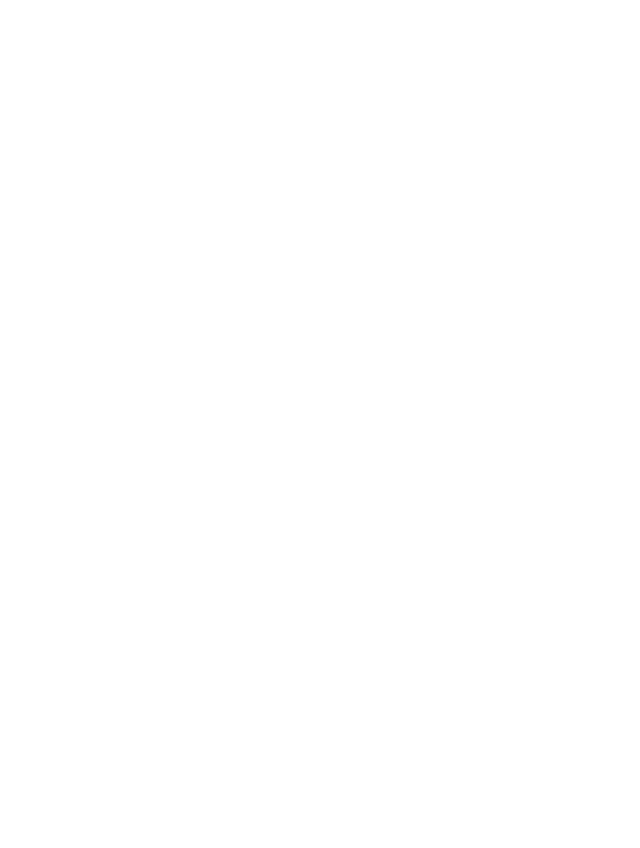
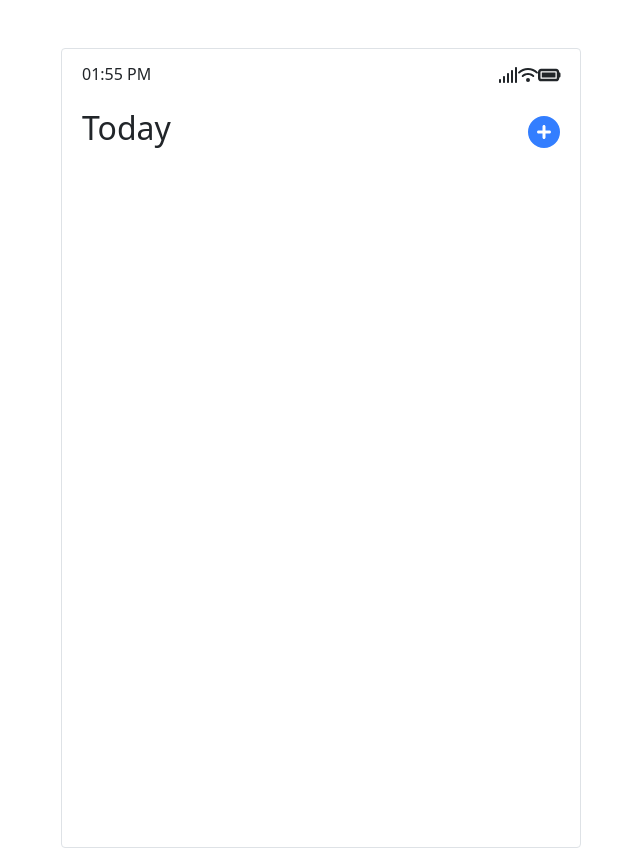
Before and after one commit to amrit56789/Todo-Responsive, a React (Create React App) app: page / in a window 1280 px wide. Shown: the whole page, without its empty margins (319-959 px from the left). Before the commit the page ends 800 px from the top, so only its background shows below. Built offline with nearby package versions, Linux system fonts and the light colour scheme.

Commit message:
Todo app with add and completed functionality

```diff
--- a/public/index.html
+++ b/public/index.html
@@ -1,20 +1,21 @@
 <!DOCTYPE html>
 <html lang="en">
+
 <head>
   <meta charset="utf-8" />
   <link rel="icon" href="%PUBLIC_URL%/favicon.ico" />
   <meta name="viewport" content="width=device-width, initial-scale=1" />
   <meta name="theme-color" content="#000000" />
-    <meta
-      name="description"
-      content="Web site created using create-react-app"
-    />
+  <meta name="description" content="Web site created using create-react-app" />
   <link rel="apple-touch-icon" href="%PUBLIC_URL%/logo192.png" />
   <!--
       manifest.json provides metadata used when your web app is installed on a
       user's mobile device or desktop. See https://developers.google.com/web/fundamentals/web-app-manifest/
     -->
   <link rel="manifest" href="%PUBLIC_URL%/manifest.json" />
+  <link rel="preconnect" href="https://fonts.googleapis.com">
+  <link rel="preconnect" href="https://fonts.gstatic.com" crossorigin>
+  <link href="https://fonts.googleapis.com/css2?family=Poppins&display=swap" rel="stylesheet">
   <!--
       Notice the use of %PUBLIC_URL% in the tags above.
       It will be replaced with the URL of the `public` folder during the build.
@@ -26,6 +27,7 @@
     -->
   <title>Todo App</title>
 </head>
+
 <body>
   <noscript>You need to enable JavaScript to run this app.</noscript>
   <div id="root"></div>
@@ -40,4 +42,5 @@
       To create a production bundle, use `npm run build` or `yarn build`.
     -->
 </body>
+
 </html>
--- a/src/App.js
+++ b/src/App.js
@@ -1,7 +1,8 @@
-import { Todo } from "./Component/Todo";
+import { Todo } from "./Component/Todo/Todo";
+import "../node_modules/bootstrap/dist/css/bootstrap.min.css"
 function App() {
   return (
-    <div className="App">
+    <div className="">
       <Todo />
     </div>
   );
--- /dev/null
+++ b/src/Component/PopUp/Popup.js
@@ -0,0 +1,66 @@
+import React from "react";
+import { useState } from "react";
+
+export const Popup = ({ popupModal, setpopupModal, inputVal, setInputVal, showItems, setShowItems }) => {
+    const [error, setError] = useState(false)
+
+    const handleSubmit = (e) => {
+        e.preventDefault()
+        if (inputVal.item.trim() === "") {
+            setError("Please enter a text.");
+            return;
+        }
+        setShowItems([...showItems, inputVal]);
+        setInputVal({ item: "" });
+        setError(false);
+        setpopupModal(false)
+    }
+
+    const handleChange = (e) => {
+        const { name, value } = e.target
+        setInputVal((previousData) => {
+            return { ...previousData, [name]: value }
+        })
+        setError(false)
+    }
+
+    return (
+        <div className="modal-dialog modal-dialog-start" >
+            <div className="modal-content">
+                <div className="d-flex flex-column align-items-start mx-3 mt-2">
+                    <h4 className="text-dark font-weight-bold" id="exampleModalLabel">
+                        Add Todo
+                    </h4>
+                    <form className="w-100 mt-3">
+                        <div
+                            className="form-group row"
+                            style={{ marginBottom: "0.5rem" }}
+                        >
+                            <div className="col-2xl-8">
+                                <textarea
+                                    className="form-control form-control-lg form-control-solid"
+                                    rows="8"
+                                    style={{ resize: "none", fontSize: "1.2rem" }}
+                                    id="item" name="item" value={inputVal.item}
+                                    onChange={handleChange}
+                                    required
+                                ></textarea>
+                            </div>
+                        </div>
+                        {error && (
+                            <div className="text-danger">
+                                {error}
+                            </div>
+                        )}
+                        <div className="d-flex justify-content-between mb-3 mt-2">
+                            <button className="font-weight-bold btn btn-light border-0 text-primary" onClick={() => setpopupModal(false)}>Cancel</button>
+                            <button className="font-weight-bold btn btn-light border-0 text-primary" onClick={handleSubmit}>Done</button>
+                        </div>
+                    </form>
+
+                </div>
+
+            </div>
+        </div>
+    )
+}
--- /dev/null
+++ b/src/Component/Todo/Todo.js
@@ -0,0 +1,51 @@
+import React from "react";
+import { useState, useEffect } from "react";
+import { FontAwesomeIcon } from "@fortawesome/react-fontawesome";
+import { faCirclePlus, } from "@fortawesome/free-solid-svg-icons";
+import { faWifi, faSignal, faBatteryFull } from "@fortawesome/free-solid-svg-icons";
+import { Popup } from "../PopUp/Popup";
+import { ToastContainer } from "react-toastify";
+import "react-toastify/dist/ReactToastify.css";
+import { TodoList } from "./TodoList";
+export const Todo = () => {
+    const [popupModal, setpopupModal] = useState(false)
+    const [inputVal, setInputVal] = useState({
+        item: "",
+        isCompleted: false,
+    })
+    const [showItems, setShowItems] = useState([])
+    const [currentTime, setCurrentTime] = useState(new Date());
+
+    const togglepopupModal = () => {
+        setpopupModal(!popupModal)
+    }
+    useEffect(() => {
+        const currentTime = setInterval(() => {
+            setCurrentTime(new Date());
+        }, 1000);
+        return () => clearInterval(currentTime);
+    }, []);
+    return (
+        <div className="mt-5 container bg-white text-white border rounded" style={{ width: "65vh", height: "100vh" }}>
+            <div className="d-flex justify-content-between align-items-center mt-3 px-2">
+                <div className="text-center">
+                    <h6 className="m-auto text-dark ml-3 font-weight-bold">{currentTime.toLocaleTimeString([], { hour: '2-digit', minute: '2-digit' })}</h6>
+                </div>
+                <div className="d-flex align-items-center justify-content-between">
+                    <FontAwesomeIcon icon={faSignal} className="text-dark mr-2" />
+                    <FontAwesomeIcon icon={faWifi} className="text-dark mr-2" style={{ fontWeight: 'bold' }} />
+                    <FontAwesomeIcon icon={faBatteryFull} className="text-dark" size="lg" />
+                </div>
+            </div>
+            <div className="text-dark mt-4 d-flex align-items-center justify-content-between px-2">
+                <h2 className="font-weight-bold">Today</h2>
+                <FontAwesomeIcon icon={faCirclePlus} style={{ color: "#337eff", }} size="2xl" onClick={togglepopupModal} />
+            </div>
+            <div className="px-2">
+                {popupModal && (<Popup popupModal={popupModal} setpopupModal={setpopupModal} inputVal={inputVal} setInputVal={setInputVal} showItems={showItems} setShowItems={setShowItems} className="m-0" />)}
+                <TodoList showItems={showItems} setShowItems={setShowItems} />
+            </div>
+            <ToastContainer />
+        </div>
+    )
+}
--- /dev/null
+++ b/src/Component/Todo/TodoList.js
@@ -0,0 +1,29 @@
+export const TodoList = ({ showItems, setShowItems }) => {
+    const handleCheckBox = (currentIndex) => {
+        let data = [...showItems]
+        data[currentIndex].isComplete = !data[currentIndex].isComplete
+        setShowItems([...data])
+    }
+    return (
+        <div className="showItems">
+            {showItems.map((element, index) => {
+                return (
+                    <div key={index} className="container-md py-2 mt-4 d-flex flex-row justify-content-between align-items-center text-center text-dark">
+                        <div className="d-flex align-items-center">
+                            <div className="form-check">
+                                <input className="form-check-input" type="checkbox" id="flexCheckDefault" checked={element.isComplete} onChange={() => handleCheckBox(index)} style={{borderRadius : "20px", fontSize:"1.5rem"}}/>
+                            </div>
+                            <div className="item px-2 m-0" style={{fontFamily:"Poppins", fontWeight:"600", fontSize:"1.2rem", textAlign:"justify"}}>
+                                <p className="m-0">{element.item}</p>
+                            </div>
+
+                        </div>
+                        <div className="d-flex align-items-center">
+                            {element.isComplete ? <span className="" style={{width:"20px", height:"20px", backgroundColor:"#ffcc66", borderRadius:"10px"}}></span> : ''}
+                        </div>
+                    </div>
+                );
+            })}
+        </div>
+    )
+}
```
Also changed, not shown: package.json (+7 -0 lines), src/Component/Todo.js (deleted, +0 -7 lines), 1 other file (tests, documents, lock files or other folders). Lines whose indentation alone changed are shown as unchanged.
